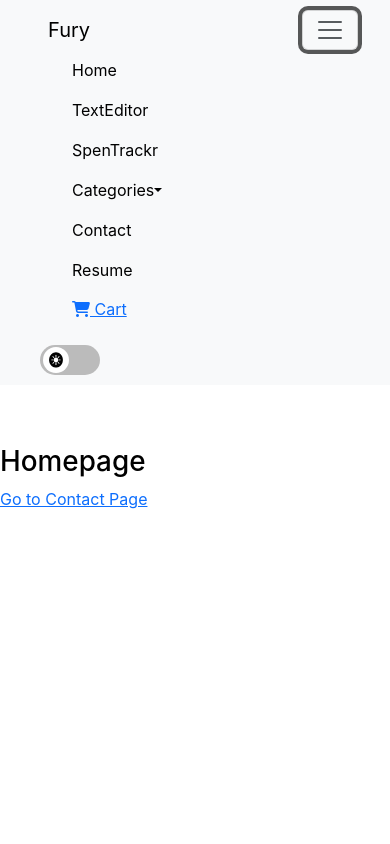
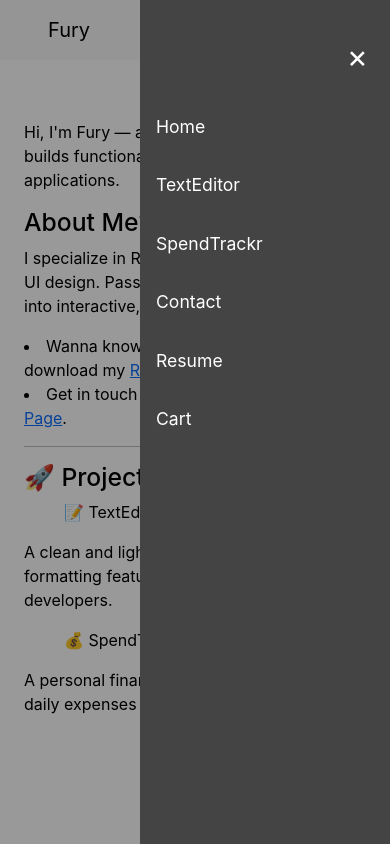
Before and after one commit to PrashantJoshi8k/fury-app, a React (Create React App) app: page / in a window 390 px wide. Both pictures are taken after a click on the button "Toggle navigation". Built offline with nearby package versions, Linux system fonts and the light colour scheme.

Commit message:
Update: added side menu in mobile version

```diff
--- a/src/App.js
+++ b/src/App.js
@@ -8,7 +8,7 @@ import Contact from './Components/Contact';
 import Resume from './Components/Resume';
 import TextEditor from './Components/TextEditor';
 import Alert from './Components/Alert';
-import SpenTrackr from './Components/SpenTrackr';
+import SpendTrackr from './Components/SpendTrackr';
 import FileImporter from './Components/FileImporter';
 
 
@@ -51,7 +51,7 @@ function App() {
         <Route exact path="/Resume" element={<Resume />} />
         <Route exact path="/TextEditor" element={<TextEditor showAlert={showAlert} heading="TextBx" />} />
         <Route exact path="/Contact" element={<Contact />} />
-        <Route exact path="/SpenTrackr" element={<SpenTrackr />} />
+        <Route exact path="/SpendTrackr" element={<SpendTrackr />} />
       </Routes>
     </Router>
   );
--- a/src/Components/Homepage.js
+++ b/src/Components/Homepage.js
@@ -1,12 +1,42 @@
 import React from 'react';
 import { Link } from 'react-router-dom';
 
-function Homepage() {
+function Homepage(props) {
+
+  let myStyle = {
+    // color: props.mode === 'dark' ? 'white' : 'black',
+    // backgroundColor: props.mode === 'dark' ? 'white' : 'null',
+
+  }
+
   return (
-    <div>
-      <h1>Homepage</h1>
-      <Link to="/contact">Go to Contact Page</Link>
+    <div className='mx-4'>
+      {/* <h1>Homepage</h1> */}
+      <div>
+        <p>Hi, I'm Fury — a Frontend Developer who builds functional and responsive web applications.</p>
+
+        <h2>
+          About Me?
+        </h2>
+        <p>I specialize in React, JavaScript, and clean UI design. Passionate about turning ideas into interactive, user-friendly web apps.</p>
+      </div>
+      <li>Wanna know me better?, feel free to download my <a href="/resume.pdf"
+        download="YourName_Resume.pdf">Resume</a>.</li>
+      <li>Get in touch with me ? here is my <Link to="/contact">Contact Page</Link>.</li>
+      <hr></hr>
+      <div className='flex'>
+        <h2>🚀 Projects I’ve Built</h2>
+        <ul>📝 TextEditor</ul><p>A clean and lightweight text editing tool with formatting features, ideal for writers and developers.</p>
+        <ul>💰 SpendTrackr</ul><p>A personal finance app to help users track daily expenses and stay on budget.</p>
+
+
+      </div>
+
+
+
     </div>
+
+
   )
 }
 export default Homepage;
--- a/src/Components/Navbar.css
+++ b/src/Components/Navbar.css
@@ -61,3 +61,58 @@ body.dark-mode {
   background-color: #2e2d2da4;
   color: #ffffff;
 }
+
+/* ✅ Mobile drawer styles */
+.mobile-drawer {
+  position: fixed;
+  top: 0;
+  right: -250px;
+  width: 250px;
+  height: 100%;
+  background: #444;
+  color: white;
+  display: flex;
+  flex-direction: column;
+  padding: 2rem 1rem;
+  transition: right 0.3s ease;
+  z-index: 1100;
+}
+
+.mobile-drawer.open {
+  right: 0;
+}
+
+.mobile-drawer a {
+  color: white;
+  text-decoration: none;
+  margin: 1rem 0;
+  font-size: 1.1rem;
+}
+
+.close-btn {
+  align-self: flex-end;
+  font-size: 2rem;
+  background: none;
+  border: none;
+  color: white;
+  margin-bottom: 1rem;
+}
+
+.backdrop {
+  position: fixed;
+  inset: 0;
+  background: rgba(0, 0, 0, 0.4);
+  z-index: 1000;
+}
+
+/* ✅ Hide drawer trigger on large screens */
+@media (min-width: 992px) {
+  .mobile-drawer,
+  .backdrop {
+    display: none;
+  }
+
+  .navbar-toggler.d-lg-none {
+    display: none;
+  }
+}
--- a/src/Components/Navbar.js
+++ b/src/Components/Navbar.js
@@ -1,4 +1,4 @@
-import React from 'react';
+import React, { useState } from 'react';
 import PropTypes from 'prop-types';
 import { Link } from 'react-router-dom';
 import './Navbar.css';
@@ -7,14 +7,23 @@ import moonIcon from '../assets/moon.png';
 
 export default function Navbar(props) {
   const isDark = props.mode === 'dark'; // ✅ Use global mode instead of local state
+  const [drawerOpen, setDrawerOpen] = useState(false); // ✅ For mobile drawer menu
+
+  const toggleDrawer = () => setDrawerOpen(!drawerOpen);
+  const closeDrawer = () => setDrawerOpen(false);
 
   return (
     <nav className={`navbar navbar-expand-lg navbar-${props.mode} bg-${props.mode}`}>
       <div className="container-fluid">
         <Link className="navbar-brand" to="/">{props.title}</Link>
 
-        <button className="navbar-toggler" type="button" data-bs-toggle="collapse" data-bs-target="#navbarSupportedContent"
-          aria-controls="navbarSupportedContent" aria-expanded="false" aria-label="Toggle navigation">
+        {/* ✅ Mobile hamburger button (only visible on small screens)
+        <button className="navbar-toggler d-lg-none" onClick={toggleDrawer}>
+          ☰
+        </button> */}
+
+        {/* ✅ Desktop Bootstrap Nav (hidden on small screens via Bootstrap) */}
+        <button className="navbar-toggler" type="button" onClick={toggleDrawer} aria-label="Toggle navigation">
           <span className="navbar-toggler-icon"></span>
         </button>
 
@@ -22,7 +31,7 @@ export default function Navbar(props) {
           <ul className="navbar-nav me-auto mb-2 mb-lg-0">
             <li className="nav-item"><Link className="nav-link active" to="/">Home</Link></li>
             <li className="nav-item"><Link className="nav-link active" to="/TextEditor">TextEditor</Link></li>
-            <li className="nav-item"><Link className="nav-link active" to="/SpenTrackr">SpenTrackr</Link></li>
+            <li className="nav-item"><Link className="nav-link active" to="/SpendTrackr">SpendTrackr</Link></li>
             <li className="nav-item dropdown">
               <a className="nav-link dropdown-toggle active" role="button" data-bs-toggle="dropdown" aria-expanded="false">
                 Categories
@@ -61,6 +70,21 @@ export default function Navbar(props) {
               ❌ Removed: useEffect modifying document.body
               ❌ Removed: incorrect onClick={props.toggleMode, toggleDkMode} */}
         </div>
+
+        {/* ✅ Mobile drawer menu */}
+        <div className={`mobile-drawer ${drawerOpen ? 'open' : ''}`}>
+          <button className="close-btn" onClick={closeDrawer}>×</button>
+          <Link to="/" onClick={closeDrawer}>Home</Link>
+          <Link to="/TextEditor" onClick={closeDrawer}>TextEditor</Link>
+          <Link to="/SpendTrackr" onClick={closeDrawer}>SpendTrackr</Link>
+          <Link to="/contact" onClick={closeDrawer}>Contact</Link>
+          <Link to="/resume" onClick={closeDrawer}>Resume</Link>
+          <Link to="/cart" onClick={closeDrawer}>Cart</Link>
+          <Link to="/about" onClick={closeDrawer}>{props.AboutUs}</Link>
+        </div>
+
+        {/* ✅ Backdrop for drawer */}
+        {drawerOpen && <div className="backdrop" onClick={closeDrawer}></div>}
       </div>
     </nav>
   );
--- a/src/Components/Resume.js
+++ b/src/Components/Resume.js
@@ -3,40 +3,61 @@ import React from 'react'
 
 export default function Resume() {
 
-
     const maincontainer = {
         display: 'flex',
         width: '100%',
-        height: '100vh', //full screeh height optional
+        // height: '100vh', // full screen height optional
+        alignItems: 'stretch', // ← this ensures columns are same height
+        position: 'relative', // needed for absolute divider inside column1
     };
+
     const column1 = {
         flex: '1',
         padding: '20px',
-        boxSizing: 'border-box', //full screeh height optional
+        boxSizing: 'border-box', // full screeh height optional
+        position: 'relative', // ← needed for absolute vertical line
+        // borderRight: '2px solid #ccc',
+        // height: '100%', // ← not needed when using alignItems: stretch
     };
+
     const column2 = {
         flex: '2',
         padding: '20px',
-        boxSizing: 'border-box', //full screeh height optional
+        boxSizing: 'border-box', // full screeh height optional
+        // height: '100%', // not needed when using alignItems: stretch
+        paddingLeft: '30px', // give space after vertical line
+        // borderLeft: '2px solid #ccc', // replaced with custom line
     };
 
-
-
-
     return (
-
-
-        <div className="resume-container max-w-4xl mx-3 p-6 bg-white shadow-md rounded-md">
-            <div className='flex' style={{display:'flex', JustifyContent:'space-between', alignItems: 'end'}}>
-            <h1 className="text-3xl font-bold mb-6">Resume</h1>
-            <a href="/resume.pdf" download="YourName_Resume.pdf" className="inline-block mt-4 px-4 py-2 bg-blue-600 text-black rounded hover:bg-blue-700 transition " style={{position:'absolute', right:0 , top:'8px' , alignItems: 'end'}} >
-                Download Resume (PDF)
-            </a>
-
+        <div className="resume-container max-w-4xl mx-3 p-6 shadow-md rounded-md">
+            <div className='flex' style={{ display: 'flex', justifyContent: 'space-between', alignItems: 'flex-end' }}>
+                <h1 className="text-3xl font-bold mb-6">Resume</h1>
+                <a
+                    href="/resume.pdf"
+                    download="YourName_Resume.pdf"
+                    className="inline-block mt-4 px-4 py-2 bg-blue-600 rounded hover:bg-blue-700 transition"
+                    style={{ top: '8px' }}
+                >
+                    Download Resume (PDF)
+                </a>
             </div>
+            <hr />
 
             <div style={maincontainer}>
                 <div style={column1}>
+                    {/* Vertical divider */}
+                    <div
+                        style={{
+                            position: 'absolute',
+                            top: 0,
+                            right: 0,
+                            width: '2px',
+                            height: '100%',
+                            backgroundColor: '#ccc',
+                        }}
+                    />
+
                     {/* Contact */}
                     <section>
                         <h2 className="text-2xl font-semibold border-b pb-1 mb-3">Contact</h2>
@@ -45,7 +66,7 @@ export default function Resume() {
                         <p>LinkedIn: <a href="https://linkedin.com/in/xxxxxxxxx" target="_blank" rel="noopener noreferrer" className="text-blue-600 underline">linkedin.com/in/xxxxxxxxx</a></p>
                     </section>
 
-                    <section className="mb-6">
+                    <section className="">
                         <h2 className="text-2xl font-semibold border-b pb-1 mb-3">Education</h2>
                         <ul className="list-disc list-inside ml-4">
                             <li>
@@ -53,15 +74,16 @@ export default function Resume() {
                                 Mumbai University <br />
                                 GPA: 7.38
                             </li>
-                            <li className="mt-3">
+                            <li className="">
                                 <strong>Masters of Management Studies in Marketing</strong> (2019 – 2021) <br />
                                 VIVA Institute of Management & Research, Mumbai University <br />
                                 GPA: 8.07
                             </li>
                         </ul>
                     </section>
+
                     {/* Skills */}
-                    <section className="mb-6">
+                    <section className="">
                         <h2 className="text-2xl font-semibold border-b pb-1 mb-3">Skills</h2>
 
                         <h3 className="font-semibold mt-2">Hard Skills</h3>
@@ -84,14 +106,16 @@ export default function Resume() {
                         </ul>
                     </section>
                 </div>
-                <div style={column2}>
+
+                <div className="vertical-divider" style={column2}>
                     {/* Career Objective */}
-                    <section className="mb-6">
+                    <section className="">
                         <h2 className="text-2xl font-semibold border-b pb-1 mb-3">Career Objective</h2>
                         <p>
                             Passionate about design and creative communication, with hands-on experience in crafting visual content using Photoshop, Blender, and modern AI tools. Skilled in producing marketing materials, display ads, and client-support documents such as quotations. Experienced in client documentation including proposal and tax invoices. Eager to contribute to a dynamic team and grow in a fast-paced, design-driven environment.
                         </p>
                     </section>
+
                     {/* Summary */}
                     {/* <section className="mb-6">
                         <h2 className="text-2xl font-semibold border-b pb-1 mb-3">Summary</h2>
@@ -99,7 +123,7 @@ export default function Resume() {
                     </section> */}
 
                     {/* Summer Internship Project */}
-                    <section className="mb-6">
+                    <section className="">
                         <h2 className="text-2xl font-semibold border-b pb-1 mb-3">Summer Internship Project</h2>
                         <h3 className="font-semibold">Project Title:</h3>
                         <p>A Study on Marketing Strategies of Amazon</p>
@@ -111,7 +135,7 @@ export default function Resume() {
                     </section>
 
                     {/* Experience */}
-                    <section className="mb-6">
+                    <section className="">
                         <h2 className="text-2xl font-semibold border-b pb-1 mb-3">Experience</h2>
                         <p><strong>Administrative Coordinator & Marketing Executive</strong></p>
                         <p>PKJ Electronics Security Systems & Services</p>
@@ -125,7 +149,7 @@ export default function Resume() {
                     </section>
 
                     {/* Certifications */}
-                    <section className="mb-6">
+                    <section className="">
                         <h2 className="text-2xl font-semibold border-b pb-1 mb-3">Certifications</h2>
                         <ul className="list-disc list-inside ml-4">
                             <li>Google Digital Garage | The Fundamentals of Digital Marketing</li>
@@ -134,14 +158,9 @@ export default function Resume() {
                         </ul>
                     </section>
 
-
                     {/* Projects */}
-
                 </div>
-
             </div>
-
         </div>
-
     )
 }
--- a/src/Components/SpenTrackr.js
+++ b/src/Components/SpendTrackr.js
@@ -24,7 +24,7 @@ const initialCategories = [
   'Custom',
 ];
 
-export default function SpenTrackr() {
+export default function SpendTrackr() {
   // All hooks must be here inside the component
   const [salary, setSalary] = useState(() => loadFromStorage('salary', 0));
   const [balance, setBalance] = useState(() => loadFromStorage('balance', 0));
@@ -102,7 +102,7 @@ export default function SpenTrackr() {
   return (
     <div className="container p-4">
       <div className="d-flex justify-content-between align-items-center">
-        <h2>SpenTrackr</h2>
+        <h2>SpendTrackr</h2>
         <p><strong>Date:</strong> {new Date().toLocaleDateString('en-IN')}</p>
       </div>
       <hr />
```
